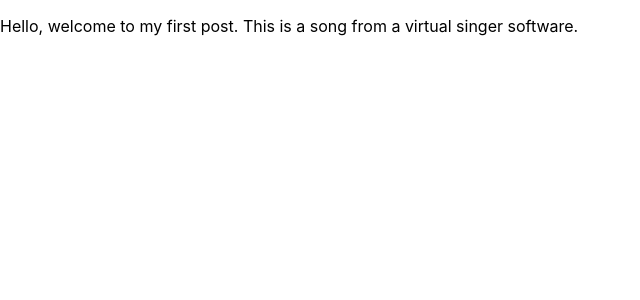
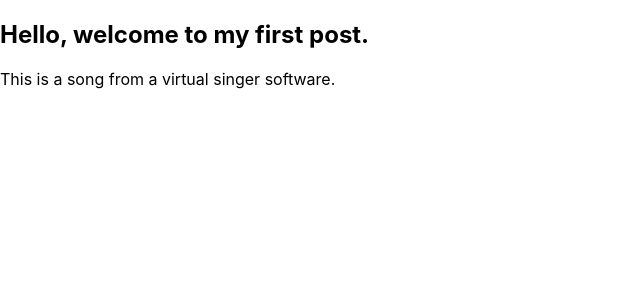
Before and after one commit to dpkreativ/nextjs-video-blog, a Next.js app: page /blogposts/hello-world in a window 1280 px wide. Shown: the top 300 px of the page, without its empty margins (0-640 px from the left). Built offline with nearby package versions, Linux system fonts and the light colour scheme.

Commit message:
blog post update

```diff
--- a/pages/blogposts/hello-world.mdx
+++ b/pages/blogposts/hello-world.mdx
@@ -6,4 +6,6 @@ published: "Jun 6, 2021"
 author: "Divine Orji"
 ---
 
-Hello, welcome to my first post. This is a song from a virtual singer software.
+## Hello, welcome to my first post.
+
+This is a song from a virtual singer software.
```
